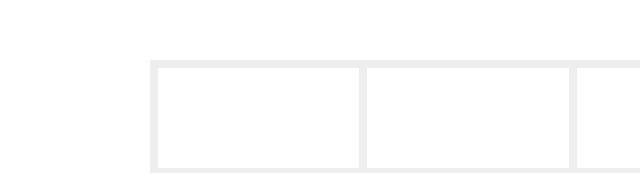
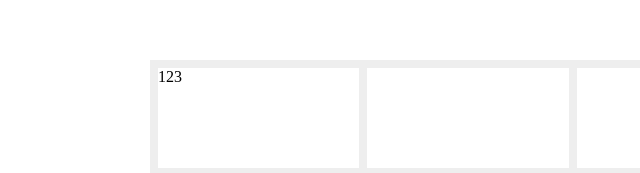
Before and after one commit to y0qi/07.1, a plain HTML site: page index.html in a window 1280 px wide. Shown: the top 173 px of the page, 0-640 px from the left. Drawn offline with Linux system fonts and the light colour scheme.

Commit message:
Update index.html

```diff
--- a/index.html
+++ b/index.html
@@ -60,7 +60,7 @@
                 <!--数据-->
                 <div class="flex">
                        <!-- 数据块 -->
-                       <div style="height: 100px;" class="flex1 baise mgr8"></div>
+                       <div style="height: 100px;" class="flex1 baise mgr8">123</div>
                        <div style="height: 100px;" class="flex1 baise mgr8"></div>
                        <div style="height: 100px;" class="flex1 baise mgr8"></div>
                        <div style="height: 100px;" class="flex1 baise "></div>
```
